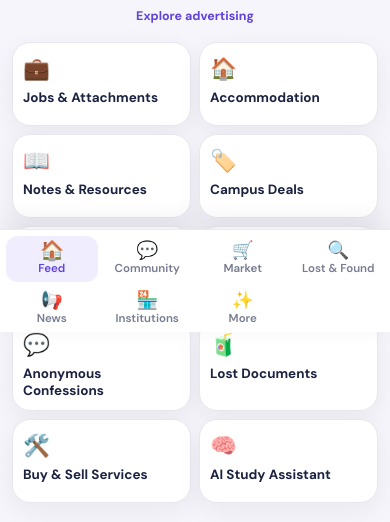
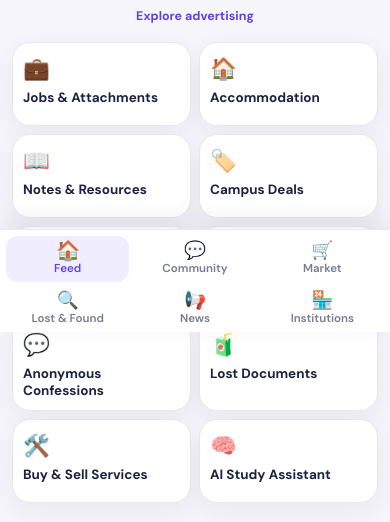
Before and after one commit to mungaikenndegerege-bot/CampusConnect, a Flask app: page / in a window 390 px wide. Shown: the part 512-1034 px from the top of the page. Run offline with Flask 3, Linux system fonts and the light colour scheme; data that the repository does not hold is empty.

Commit message:
Remove More from bottom navigation
Co-authored-by: Copilot <223556219+Copilot@users.noreply.github.com>

```diff
--- a/static/css/style.css
+++ b/static/css/style.css
@@ -874,7 +874,7 @@ select:focus-visible { outline: 3px solid rgba(118, 87, 246, 0.3); outline-offse
   #main-content { padding: 8px 12px 164px; }
   #bottom-nav {
     display: grid;
-    grid-template-columns: repeat(4, minmax(0, 1fr));
+    grid-template-columns: repeat(3, minmax(0, 1fr));
     gap: 4px;
     overflow: hidden;
     padding: 6px 6px env(safe-area-inset-bottom);
--- a/templates/index.html
+++ b/templates/index.html
@@ -15,7 +15,7 @@
   <link rel="preconnect" href="https://fonts.googleapis.com">
   <link rel="preconnect" href="https://fonts.gstatic.com" crossorigin>
   <link href="https://fonts.googleapis.com/css2?family=DM+Sans:wght@400;500;600;700&family=Manrope:wght@500;600;700;800&display=swap" rel="stylesheet">
-  <link rel="stylesheet" href="/static/css/style.css?v=home-feature-grid-1">
+  <link rel="stylesheet" href="/static/css/style.css?v=remove-more-nav-1">
   <link rel="manifest" href="/static/manifest.json">
   <meta name="theme-color" content="#111936">
 </head>
@@ -67,7 +67,6 @@
       <button data-section="lostandfound"><span class="nav-icon">&#128269;</span><span>Lost &amp; Found</span></button>
       <button data-section="announcements"><span class="nav-icon">&#128226;</span><span>News</span></button>
       <button data-section="institutions"><span class="nav-icon">&#127978;</span><span>Institutions</span></button>
-      <button data-section="features"><span class="nav-icon">&#10024;</span><span>More</span></button>
     </nav>
     <div id="fab-container">
       <button id="fab-btn" style="display:none">+ Post</button>
```
Also changed, not shown: tests/test_search_and_admin_auth.py (+1 -1 lines).
